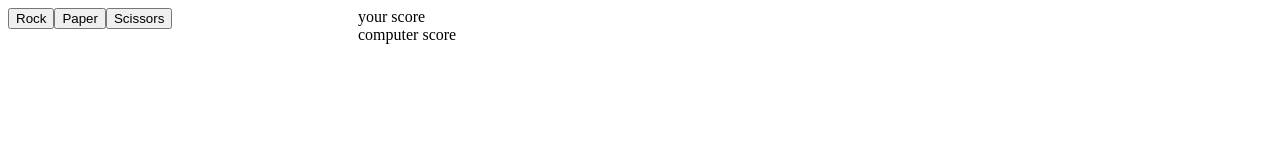
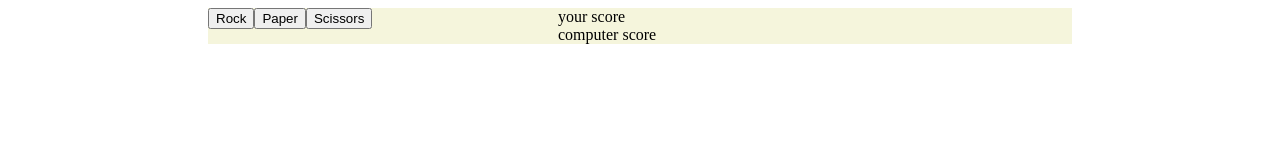
Before and after one commit to talelasseli/rock-paper-scissor, a plain HTML site: page index.html in a window 1280 px wide. Drawn offline with Linux system fonts and the light colour scheme.

Commit message:
added new

```diff
--- a/game.js
+++ b/game.js
@@ -57,9 +57,9 @@ const playRound = function(playerSelection) {
     const newText = document.createElement("p")
 
 
-    newText.innerHTML = "Player choice is " + playerSelection + "<br>";
+    newText.innerHTML = "You chose " + playerSelection + "<br>";
 
-    newText.innerHTML += "Computer choice is " +  computerSelection + "<br>";
+    newText.innerHTML += "Computer chose " +  computerSelection + "<br>";
 
     newText.innerHTML += compVSplayer(computerSelection, playerSelection);
 
@@ -125,7 +125,7 @@ let Cnum = document.createElement("div")
 computerScore.append(Cnum)
 
 
-alert("welcome to my game whoever reach 3 points first wins        GOOD LUCK!")
+alert("welcome to my game whoever reach 3 points first wins                    GOOD LUCK!")
 content.addEventListener("click", function () {
     if (event.target.tagName === 'BUTTON') {
         playRound(event.target.innerText);
--- a/styles.css
+++ b/styles.css
@@ -2,9 +2,16 @@
 #container {
     display: flex; /* Ensure flexbox layout is applied */
     flex-direction: row;
+    background-color: beige;
+    margin-left: 200px;
+    margin-right: 200px;
 
 
 
 
 
 }
+body {
+    align-items: center;
+    align-content: center;
+}
```
